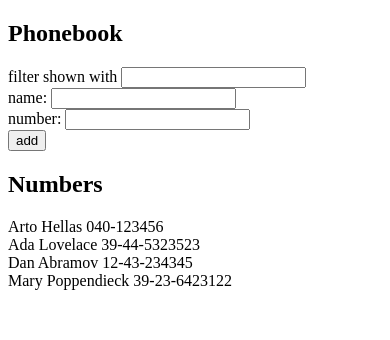
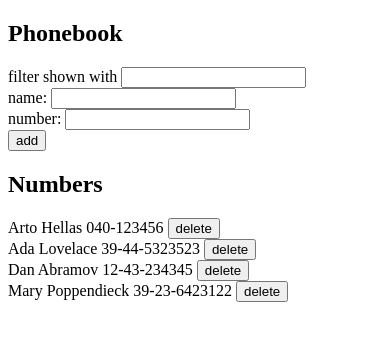
Before and after one commit to RaphaelR89/fullstackopen-2022, a React (Create React App) app in the folder part2/phonebook/: page / in a window 390 px wide. Shown: the top 340 px of the page. Built offline with nearby package versions, Linux system fonts and the light colour scheme; data requests are answered from the project's data file.

Commit message:
add uuid, delete person from the phonebook

```diff
--- a/part2/phonebook/package.json
+++ b/part2/phonebook/package.json
@@ -10,6 +10,7 @@
 		"react": "^18.1.0",
 		"react-dom": "^18.1.0",
 		"react-scripts": "5.0.1",
+		"uuid": "^8.3.2",
 		"web-vitals": "^2.1.4"
 	},
 	"scripts": {
--- a/part2/phonebook/src/App.js
+++ b/part2/phonebook/src/App.js
@@ -1,9 +1,9 @@
 import { useEffect, useState } from 'react';
-import axios from 'axios';
 import Filter from './components/Filter';
 import PersonForm from './components/PersonForm';
 import Persons from './components/Persons';
 import personService from './services/persons';
+import { v4 as uuidv4 } from 'uuid';
 
 const App = () => {
 	const [persons, setPersons] = useState([]);
@@ -32,7 +32,7 @@ const App = () => {
 		const newPerson = {
 			name: newName,
 			number: newNumber,
-			id: persons.length + 1,
+			id: uuidv4(),
 		};
 
 		personService.create(newPerson).then((response) => {
@@ -44,11 +44,21 @@ const App = () => {
 	};
 
 	const filterPersons = (e) => {
-		console.log(persons);
 		const matched = persons.filter((person) =>
 			person.name.includes(e.target.value)
 		);
 		setFilteredPersons(matched);
+	};
+
+	const deletePerson = (id) => {
+		const deletedPerson = persons.find((p) => p.id === id);
+		const { name } = deletedPerson;
+
+		if (window.confirm(`Delete ${name}?`)) {
+			personService.remove(id);
+			setPersons(persons.filter((p) => p.id !== id));
+			setFilteredPersons(persons.filter((p) => p.id !== id));
+		}
 	};
 
 	return (
@@ -63,7 +73,7 @@ const App = () => {
 				newNumber={newNumber}
 			/>
 			<h2>Numbers</h2>
-			<Persons persons={filteredPersons} />
+			<Persons persons={filteredPersons} deletePerson={deletePerson} />
 		</div>
 	);
 };
--- a/part2/phonebook/src/components/Persons.js
+++ b/part2/phonebook/src/components/Persons.js
@@ -1,16 +1,17 @@
-const Person = ({ person }) => {
+const Person = ({ person, deletePerson }) => {
 	return (
 		<div>
-			{person.name} {person.number}
+			{person.name} {person.number}{' '}
+			<button onClick={() => deletePerson(person.id)}>delete</button>
 		</div>
 	);
 };
 
-const Persons = ({ persons }) => {
+const Persons = ({ persons, deletePerson }) => {
 	return (
 		<div>
 			{persons.map((person) => (
-				<Person key={person.id} person={person} />
+				<Person key={person.id} person={person} deletePerson={deletePerson} />
 			))}
 		</div>
 	);
--- a/part2/phonebook/src/services/persons.js
+++ b/part2/phonebook/src/services/persons.js
@@ -7,8 +7,17 @@ const getAll = () => {
 };
 
 const create = (newPerson) => {
-	const request = axios.post(baseUrl);
-	return request.then((response) => response);
+	const request = axios.post(baseUrl, newPerson);
+	return request.then((response) => response.data);
 };
 
-export default { getAll, create };
+const update = (id, newObject) => {
+	const request = axios.put(`${baseUrl}/id`, newObject);
+	return request.then((response) => response.data);
+};
+const remove = (id) => {
+	const request = axios.delete(`${baseUrl}/${id}`);
+	return request.then((response) => response.data);
+};
+
+export default { getAll, create, update, remove };
```
